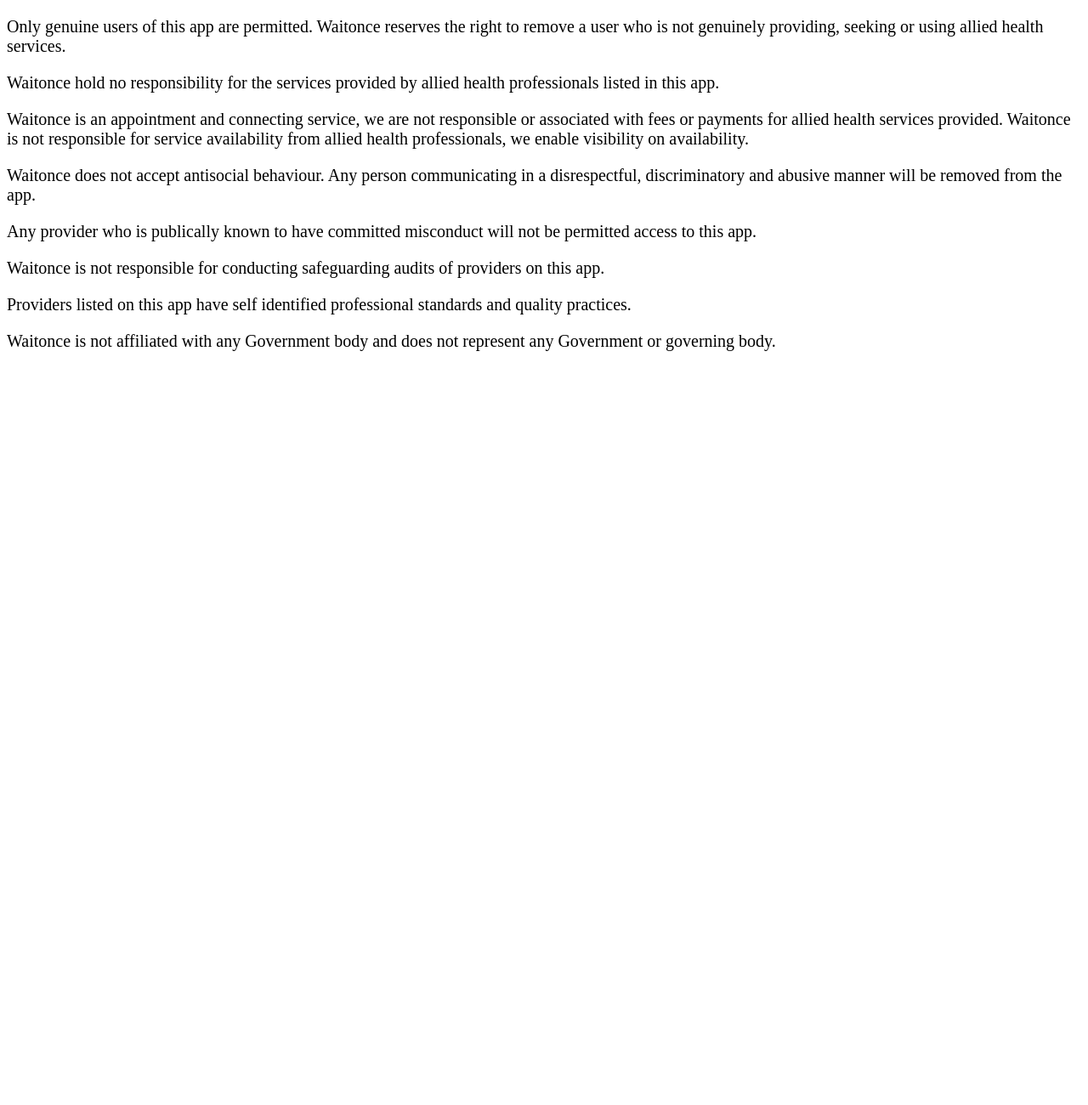
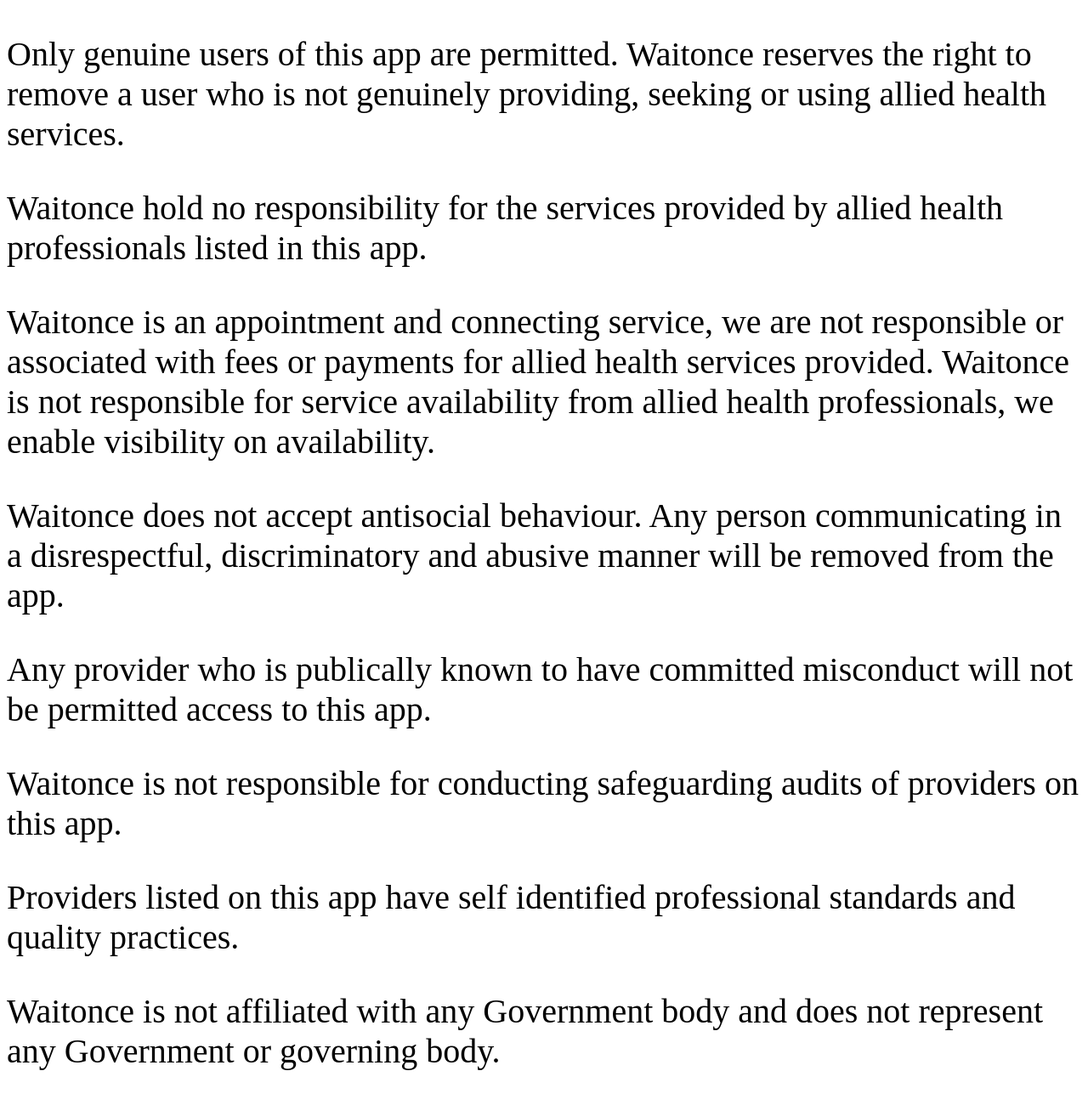
Before and after one commit to shakti123456-gif/wait-once, a Django app: page /terms-conditions/ in a window 1280 px wide. Shown: the whole page at 85% size. Before the commit the page ends 413 px from the top, so only its background shows below. Run offline with Django 5.2, Linux system fonts and the light colour scheme.

Commit message:
fix issue

```diff
--- a/templates/WO_T_C.html
+++ b/templates/WO_T_C.html
@@ -4,14 +4,14 @@
 <title>Wait Once</title>
 </head>
 <body>
-<p style="font-size:20px;">Only genuine users of this app are permitted. Waitonce reserves the right to remove a user who is not genuinely providing, seeking or using allied health services.</p>
-<p style="font-size:20px;">Waitonce hold no responsibility for the services provided by allied health professionals listed in this app.</p>
-<p style="font-size:20px;">Waitonce is an appointment and connecting service, we are not responsible or associated with fees or payments for allied health services provided.
+<p style="font-size:40px;">Only genuine users of this app are permitted. Waitonce reserves the right to remove a user who is not genuinely providing, seeking or using allied health services.</p>
+<p style="font-size:40px;">Waitonce hold no responsibility for the services provided by allied health professionals listed in this app.</p>
+<p style="font-size:40px;">Waitonce is an appointment and connecting service, we are not responsible or associated with fees or payments for allied health services provided.
 Waitonce is not responsible for service availability from allied health professionals, we enable visibility on availability.</p>
-<p style="font-size:20px;">Waitonce does not accept antisocial behaviour. Any person communicating in a disrespectful, discriminatory and abusive manner will be removed from the app.</p>
-<p style="font-size:20px;">Any provider who is publically known to have committed misconduct will not be permitted access to this app.</p>
-<p style="font-size:20px;">Waitonce is not responsible for conducting safeguarding audits of providers on this app.</p>
-<p style="font-size:20px;">Providers listed on this app have self identified professional standards and quality practices.</p>
-<p style="font-size:20px;">Waitonce is not affiliated with any Government body and does not represent any Government or governing body.</p>
+<p style="font-size:40px;">Waitonce does not accept antisocial behaviour. Any person communicating in a disrespectful, discriminatory and abusive manner will be removed from the app.</p>
+<p style="font-size:40px;">Any provider who is publically known to have committed misconduct will not be permitted access to this app.</p>
+<p style="font-size:40px;">Waitonce is not responsible for conducting safeguarding audits of providers on this app.</p>
+<p style="font-size:40px;">Providers listed on this app have self identified professional standards and quality practices.</p>
+<p style="font-size:40px;">Waitonce is not affiliated with any Government body and does not represent any Government or governing body.</p>
 </body>
 </html>
```
